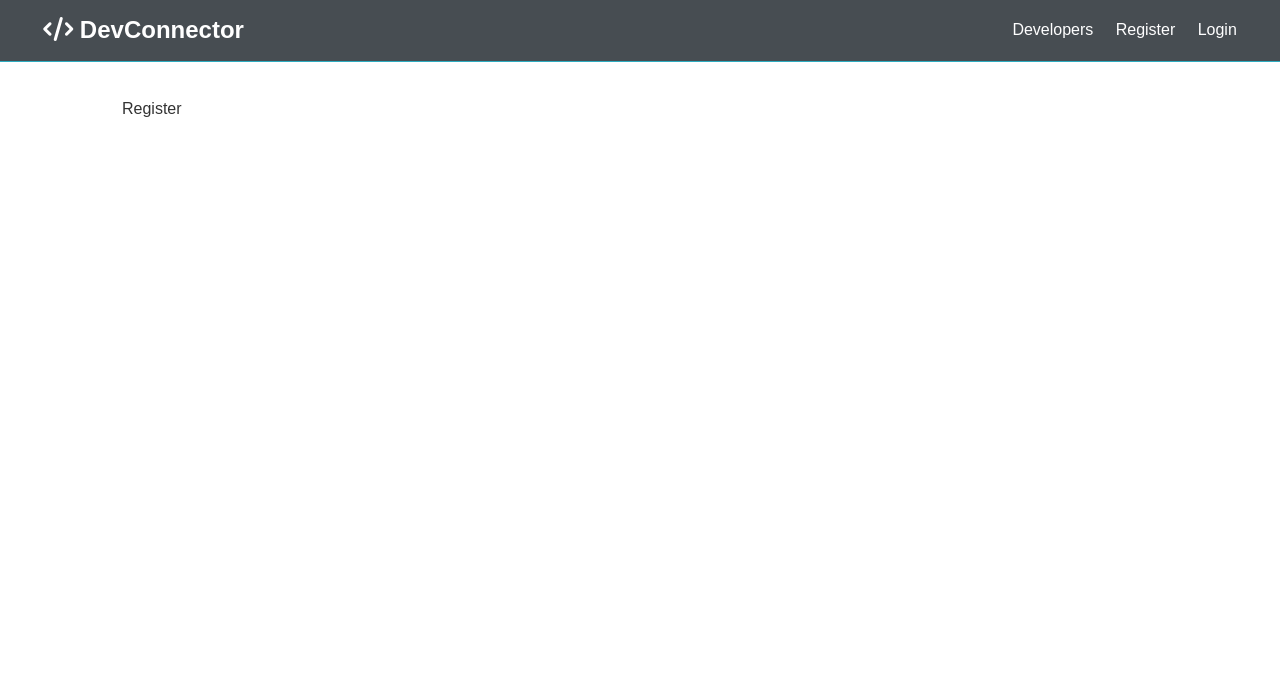
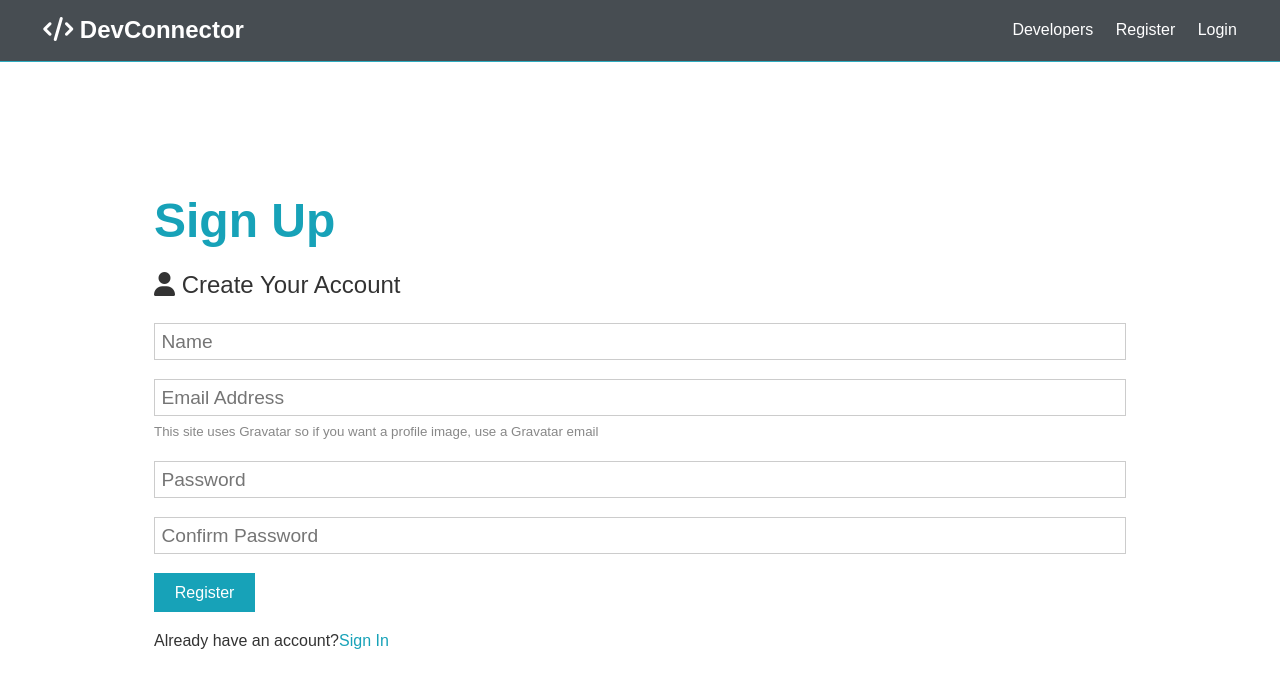
Before and after one commit to Kishan2029/Dev_Connector, a React (Create React App) app in the folder client/: page /register in a window 1280 px wide. Shown: the top 688 px of the page. Built offline with nearby package versions, Linux system fonts and the light colour scheme.

Commit message:
Register form is complete

```diff
--- a/client/src/component/auth/Register.js
+++ b/client/src/component/auth/Register.js
@@ -1,9 +1,90 @@
-import React from 'react'
+import React, { Fragment, useState } from 'react'
+
 const Register = () => {
+
+    const [formData, setFormData] = useState({
+        name: '',
+        email: '',
+        password: '',
+        password2: ''
+    })
+
+    const { name, email, password, password2 } = formData
+
+    const onChange = e =>
+        setFormData({ ...formData, [e.target.name]: e.target.value })
+
+    const onSubmit = e => {
+        e.preventDefault()
+        if (password !== password2) {
+            console.log('Password does not match')
+        } else {
+            console.log(formData)
+        }
+    }
+
     return (
-        <div>
-            Register
-        </div>
+        <Fragment>
+            <section className="container">
+                <h1 class="large text-primary">Sign Up</h1>
+                <p className="lead"><i className="fas fa-user"></i> Create Your Account</p>
+                <form className="form" onSubmit={e => onSubmit(e)}>
+                    <div className="form-group">
+                        <input type="text"
+                            placeholder="Name"
+                            name="name"
+                            value={name}
+                            onChange={e => onChange(e)}
+                            required
+                        />
+                    </div>
+                    <div className="form-group">
+                        <input
+                            type="email"
+                            placeholder="Email Address"
+                            name="email"
+                            value={email}
+                            onChange={e => onChange(e)}
+                            required
+                        />
+                        <small className="form-text">
+                            This site uses Gravatar so if you want a profile image, use a
+                            Gravatar email
+                        </small>
+                    </div>
+                    <div className="form-group">
+                        <input
+                            type="password"
+                            placeholder="Password"
+                            name="password"
+                            minLength="6"
+                            value={password}
+                            onChange={e => onChange(e)}
+                            required
+                        />
+                    </div>
+                    <div className="form-group">
+                        <input
+                            type="password"
+                            placeholder="Confirm Password"
+                            name="password2"
+                            minLength="6"
+                            value={password2}
+                            onChange={e => onChange(e)}
+                            required
+                        />
+                    </div>
+                    <input type="submit"
+                        className="btn btn-primary"
+                        value="Register"
+                    />
+                </form>
+                <p className="my-1">
+                    Already have an account?
+                    <a href="login.html">Sign In</a>
+                </p>
+            </section>
+        </Fragment>
     )
 }
 
```
